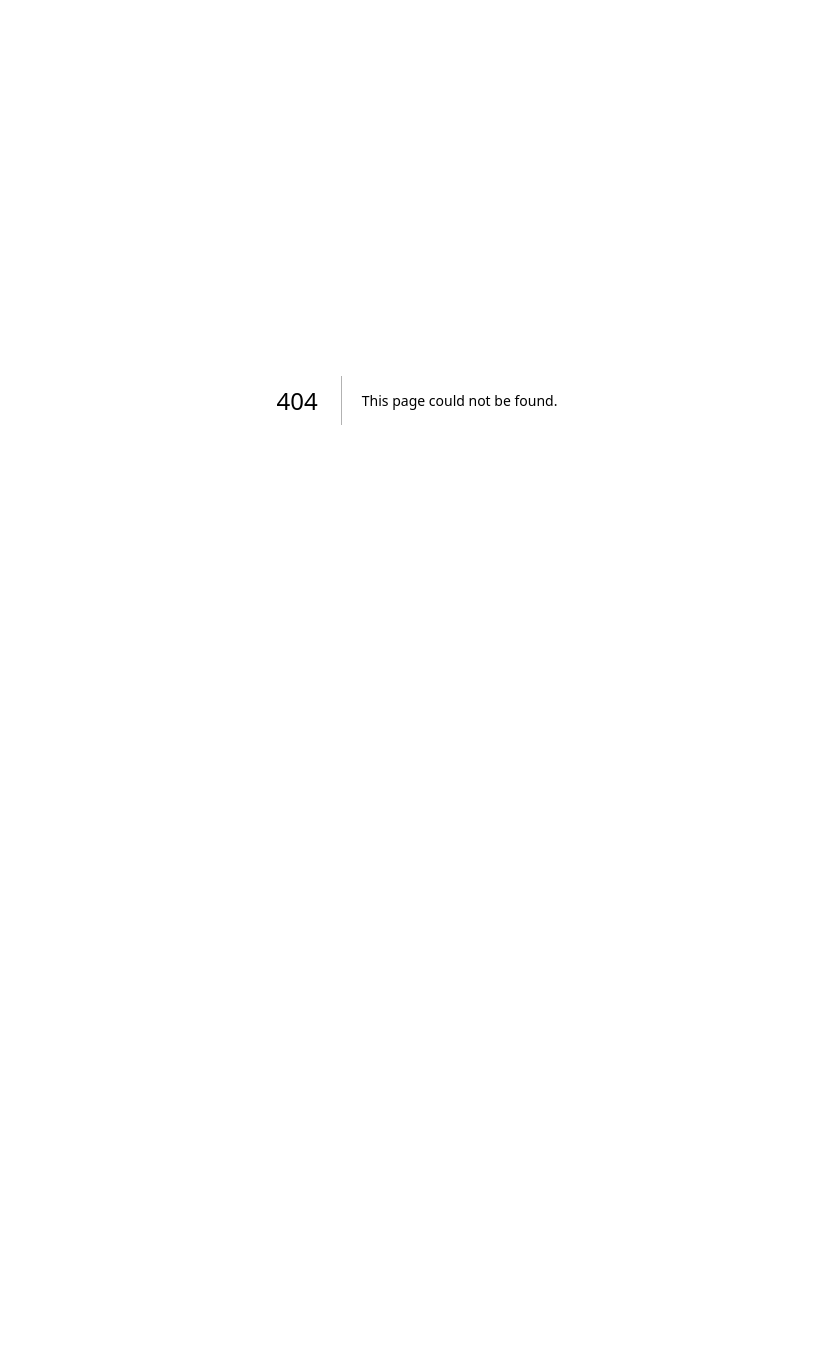
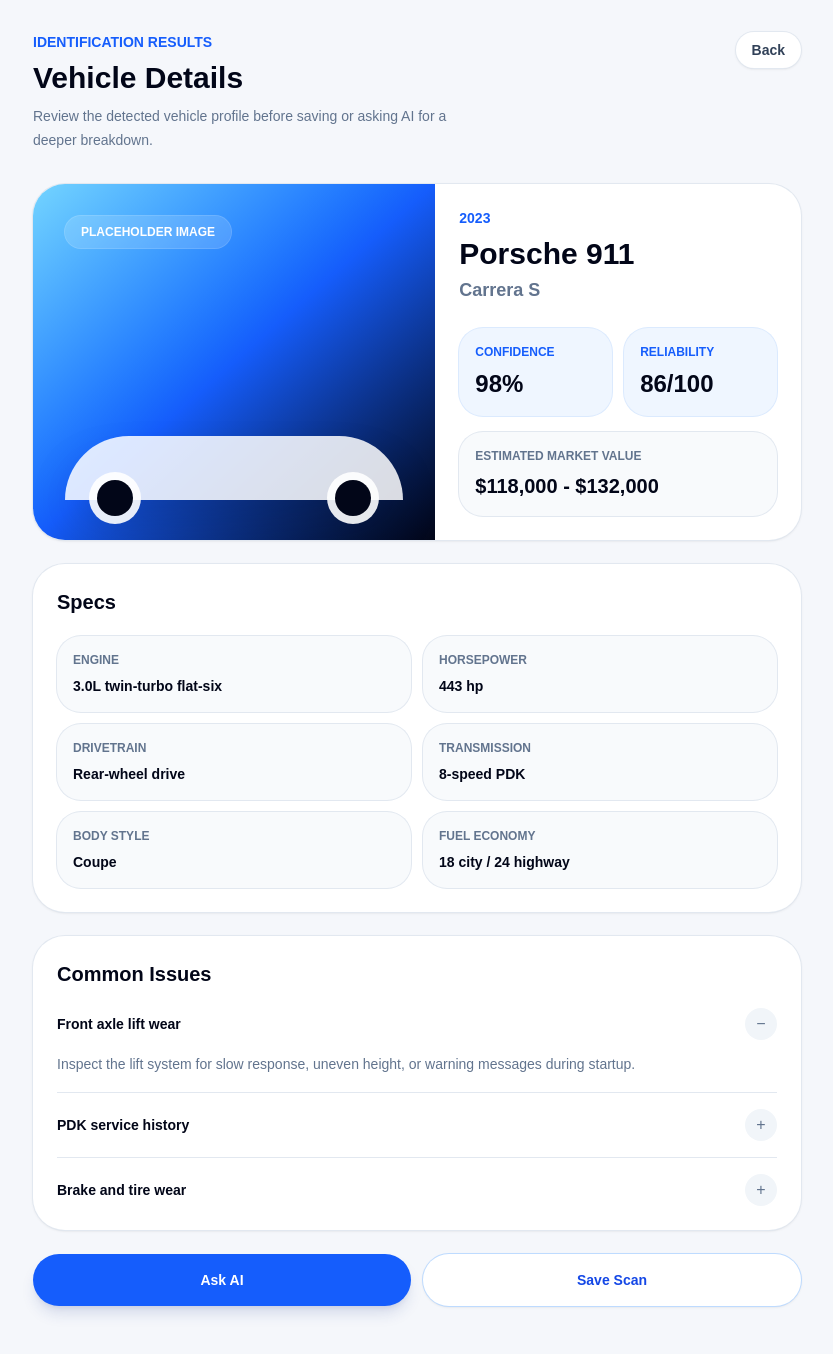
Before and after one commit to abdirahm4na/carlens, a Next.js app in the folder web/: page /results in a window 1280 px wide. Before the commit this address had no page. Shown: the top 1354 px of the page, without its empty margins (223-1056 px from the left). Before the commit the page ends 800 px from the top, so only its background shows below. Built offline with nearby package versions, Linux system fonts and the light colour scheme.

Commit message:
feat: build scan and results pages

```diff
--- /dev/null
+++ b/web/src/app/results/page.tsx
@@ -0,0 +1,65 @@
+import { CommonIssuesAccordion } from "@/components/results/CommonIssuesAccordion";
+import { ResultsActions } from "@/components/results/ResultsActions";
+import { ResultsHeader } from "@/components/results/ResultsHeader";
+import { SpecsGrid, type VehicleSpec } from "@/components/results/SpecsGrid";
+import {
+  VehicleSummaryCard,
+  type VehicleSummary,
+} from "@/components/results/VehicleSummaryCard";
+
+const vehicle: VehicleSummary = {
+  year: 2023,
+  make: "Porsche",
+  model: "911",
+  trim: "Carrera S",
+  confidenceScore: 98,
+  reliabilityScore: 86,
+  estimatedMarketValue: "$118,000 - $132,000",
+};
+
+const specs: VehicleSpec[] = [
+  { label: "Engine", value: "3.0L twin-turbo flat-six" },
+  { label: "Horsepower", value: "443 hp" },
+  { label: "Drivetrain", value: "Rear-wheel drive" },
+  { label: "Transmission", value: "8-speed PDK" },
+  { label: "Body Style", value: "Coupe" },
+  { label: "Fuel Economy", value: "18 city / 24 highway" },
+];
+
+const commonIssues = [
+  {
+    id: "front-lift",
+    title: "Front axle lift wear",
+    description:
+      "Inspect the lift system for slow response, uneven height, or warning messages during startup.",
+  },
+  {
+    id: "pdk-service",
+    title: "PDK service history",
+    description:
+      "Confirm the transmission service interval was followed and check for hesitation during low-speed shifts.",
+  },
+  {
+    id: "brakes-tires",
+    title: "Brake and tire wear",
+    description:
+      "Performance tires and brakes can wear quickly. Review tread depth, rotor condition, and recent replacement records.",
+  },
+];
+
+export default function ResultsPage() {
+  return (
+    <main className="min-h-screen bg-[#F5F7FB] px-5 py-8 text-slate-950 sm:px-6">
+      <div className="mx-auto w-full max-w-3xl">
+        <ResultsHeader />
+
+        <div className="mt-8 space-y-6">
+          <VehicleSummaryCard vehicle={vehicle} />
+          <SpecsGrid specs={specs} />
+          <CommonIssuesAccordion issues={commonIssues} />
+          <ResultsActions />
+        </div>
+      </div>
+    </main>
+  );
+}
--- /dev/null
+++ b/web/src/components/results/CommonIssuesAccordion.tsx
@@ -0,0 +1,51 @@
+"use client";
+
+import { useState } from "react";
+
+export type CommonIssue = {
+  id: string;
+  title: string;
+  description: string;
+};
+
+type CommonIssuesAccordionProps = {
+  issues: CommonIssue[];
+};
+
+export function CommonIssuesAccordion({ issues }: CommonIssuesAccordionProps) {
+  const [openIssueId, setOpenIssueId] = useState<string | undefined>(issues[0]?.id);
+
+  return (
+    <section className="rounded-[2rem] bg-white p-6 shadow-sm ring-1 ring-slate-200">
+      <h2 className="text-xl font-bold tracking-normal text-slate-950">Common Issues</h2>
+
+      <div className="mt-5 divide-y divide-slate-200">
+        {issues.map((issue) => {
+          const isOpen = issue.id === openIssueId;
+
+          return (
+            <div key={issue.id} className="py-4 first:pt-0 last:pb-0">
+              <button
+                type="button"
+                onClick={() => setOpenIssueId(isOpen ? undefined : issue.id)}
+                className="flex w-full items-center justify-between gap-4 text-left focus:outline-none focus:ring-2 focus:ring-blue-500 focus:ring-offset-2"
+                aria-expanded={isOpen}
+              >
+                <span className="text-sm font-bold text-slate-950">{issue.title}</span>
+                <span className="flex size-8 shrink-0 items-center justify-center rounded-full bg-slate-100 text-slate-500">
+                  {isOpen ? "−" : "+"}
+                </span>
+              </button>
+
+              {isOpen ? (
+                <p className="mt-3 max-w-2xl text-sm leading-6 text-slate-500">
+                  {issue.description}
+                </p>
+              ) : null}
+            </div>
+          );
+        })}
+      </div>
+    </section>
+  );
+}
--- /dev/null
+++ b/web/src/components/results/ResultsActions.tsx
@@ -0,0 +1,18 @@
+export function ResultsActions() {
+  return (
+    <section className="grid gap-3 pb-8 sm:grid-cols-2">
+      <button
+        type="button"
+        className="rounded-full bg-blue-600 px-6 py-4 text-sm font-bold text-white shadow-lg shadow-blue-900/15 transition hover:-translate-y-0.5 hover:bg-blue-700 focus:outline-none focus:ring-2 focus:ring-blue-500 focus:ring-offset-2"
+      >
+        Ask AI
+      </button>
+      <button
+        type="button"
+        className="rounded-full bg-white px-6 py-4 text-sm font-bold text-blue-700 shadow-sm ring-1 ring-blue-200 transition hover:-translate-y-0.5 hover:bg-blue-50 hover:shadow-md focus:outline-none focus:ring-2 focus:ring-blue-500 focus:ring-offset-2"
+      >
+        Save Scan
+      </button>
+    </section>
+  );
+}
--- /dev/null
+++ b/web/src/components/results/ResultsHeader.tsx
@@ -0,0 +1,27 @@
+import Link from "next/link";
+
+export function ResultsHeader() {
+  return (
+    <header className="flex items-start justify-between gap-4">
+      <div>
+        <p className="text-sm font-semibold uppercase tracking-normal text-blue-600">
+          Identification Results
+        </p>
+        <h1 className="mt-2 text-3xl font-bold tracking-normal text-slate-950">
+          Vehicle Details
+        </h1>
+        <p className="mt-2 max-w-md text-sm leading-6 text-slate-500">
+          Review the detected vehicle profile before saving or asking AI for a deeper
+          breakdown.
+        </p>
+      </div>
+
+      <Link
+        href="/scan"
+        className="shrink-0 rounded-full bg-white px-4 py-2 text-sm font-bold text-slate-700 shadow-sm ring-1 ring-slate-200 transition hover:-translate-y-0.5 hover:text-blue-700 hover:shadow-md focus:outline-none focus:ring-2 focus:ring-blue-500 focus:ring-offset-2"
+      >
+        Back
+      </Link>
+    </header>
+  );
+}
--- /dev/null
+++ b/web/src/components/results/SpecsGrid.tsx
@@ -0,0 +1,27 @@
+export type VehicleSpec = {
+  label: string;
+  value: string;
+};
+
+type SpecsGridProps = {
+  specs: VehicleSpec[];
+};
+
+export function SpecsGrid({ specs }: SpecsGridProps) {
+  return (
+    <section className="rounded-[2rem] bg-white p-6 shadow-sm ring-1 ring-slate-200">
+      <h2 className="text-xl font-bold tracking-normal text-slate-950">Specs</h2>
+
+      <div className="mt-5 grid gap-3 sm:grid-cols-2">
+        {specs.map((spec) => (
+          <div key={spec.label} className="rounded-3xl bg-slate-50 p-4 ring-1 ring-slate-200">
+            <p className="text-xs font-bold uppercase tracking-normal text-slate-500">
+              {spec.label}
+            </p>
+            <p className="mt-2 text-sm font-bold leading-5 text-slate-950">{spec.value}</p>
+          </div>
+        ))}
+      </div>
+    </section>
+  );
+}
--- /dev/null
+++ b/web/src/components/results/VehicleSummaryCard.tsx
@@ -0,0 +1,63 @@
+export type VehicleSummary = {
+  year: number;
+  make: string;
+  model: string;
+  trim: string;
+  confidenceScore: number;
+  reliabilityScore: number;
+  estimatedMarketValue: string;
+};
+
+type VehicleSummaryCardProps = {
+  vehicle: VehicleSummary;
+};
+
+export function VehicleSummaryCard({ vehicle }: VehicleSummaryCardProps) {
+  return (
+    <section className="overflow-hidden rounded-[2rem] bg-white shadow-sm ring-1 ring-slate-200">
+      <div className="grid gap-0 md:grid-cols-[1.1fr_1fr]">
+        <div className="relative min-h-64 bg-gradient-to-br from-sky-300 via-blue-600 to-slate-950">
+          <div className="absolute bottom-10 left-8 right-8 h-16 rounded-t-[4rem] bg-white/85 shadow-2xl" />
+          <div className="absolute bottom-6 left-16 size-9 rounded-full bg-slate-950 ring-8 ring-white/90" />
+          <div className="absolute bottom-6 right-16 size-9 rounded-full bg-slate-950 ring-8 ring-white/90" />
+          <div className="absolute left-8 top-8 rounded-full bg-white/15 px-4 py-2 text-xs font-bold uppercase tracking-normal text-white ring-1 ring-white/25">
+            Placeholder Image
+          </div>
+        </div>
+
+        <div className="p-6">
+          <p className="text-sm font-semibold uppercase tracking-normal text-blue-600">
+            {vehicle.year}
+          </p>
+          <h2 className="mt-2 text-3xl font-bold tracking-normal text-slate-950">
+            {vehicle.make} {vehicle.model}
+          </h2>
+          <p className="mt-1 text-lg font-semibold text-slate-500">{vehicle.trim}</p>
+
+          <div className="mt-6 grid grid-cols-2 gap-3">
+            <ScoreTile label="Confidence" value={`${vehicle.confidenceScore}%`} />
+            <ScoreTile label="Reliability" value={`${vehicle.reliabilityScore}/100`} />
+          </div>
+
+          <div className="mt-4 rounded-3xl bg-slate-50 p-4 ring-1 ring-slate-200">
+            <p className="text-xs font-bold uppercase tracking-normal text-slate-500">
+              Estimated Market Value
+            </p>
+            <p className="mt-2 text-xl font-bold text-slate-950">
+              {vehicle.estimatedMarketValue}
+            </p>
+          </div>
+        </div>
+      </div>
+    </section>
+  );
+}
+
+function ScoreTile({ label, value }: { label: string; value: string }) {
+  return (
+    <div className="rounded-3xl bg-blue-50 p-4 ring-1 ring-blue-100">
+      <p className="text-xs font-bold uppercase tracking-normal text-blue-600">{label}</p>
+      <p className="mt-2 text-2xl font-bold text-slate-950">{value}</p>
+    </div>
+  );
+}
```
